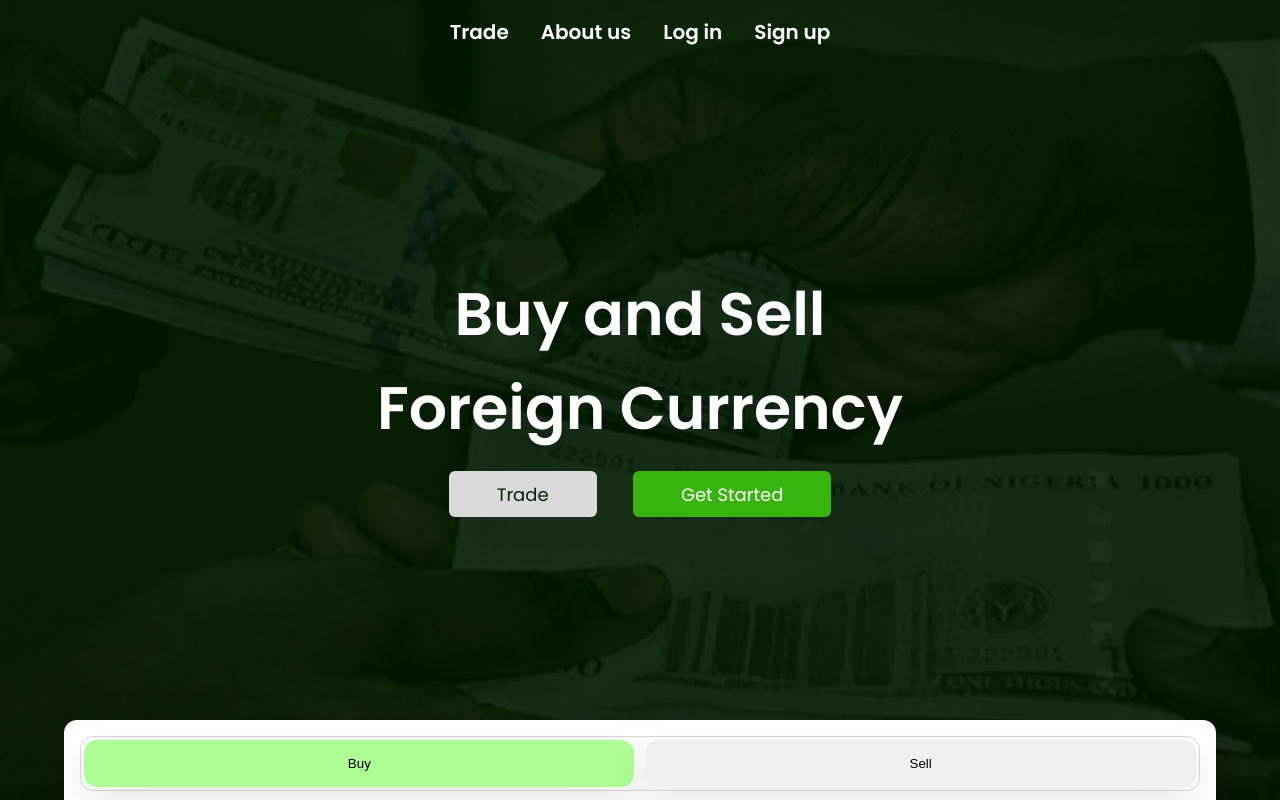
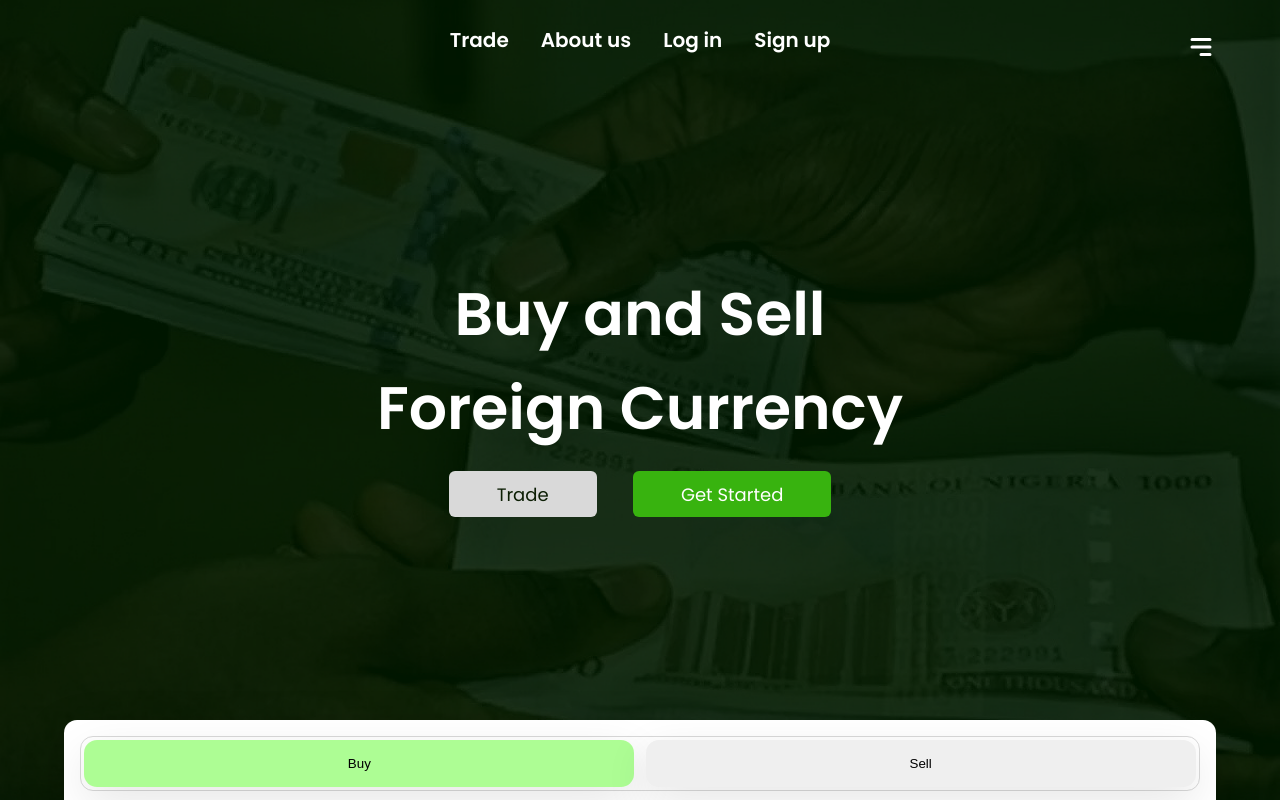
Before and after one commit to romeoscript/class-test, a React (Create React App) app: page / in a window 1280 px wide. Shown: the top 800 px of the page. Built offline with nearby package versions, Linux system fonts and the light colour scheme.

Commit message:
navbar fixed

```diff
--- a/src/components/howTo/how.scss
+++ b/src/components/howTo/how.scss
@@ -12,6 +12,7 @@
   gap: 2%;
   padding: 1rem;
   justify-content: space-around;
+  flex-wrap: wrap;
 
   .howto_flex-item {
     width: 200px;
--- a/src/components/navbar/Navbar.jsx
+++ b/src/components/navbar/Navbar.jsx
@@ -1,20 +1,62 @@
-import React,{useState} from "react";
+import React, { useState } from "react";
 import "./navbar.scss";
+import { Link } from "react-router-dom";
+import { HiMenuAlt3 } from "react-icons/hi";
+import { MdClose } from "react-icons/md";
 const Navbar = () => {
-  const [bgChange, setBgChange] = useState(false)
+  const [bgChange, setBgChange] = useState(false);
+  const [navToggle, setNavToggle] = useState(true);
 
-  const changeBg =()=>{
+  // changenavbg
+  const changeBg = () => {
     window.scrollY >= 80 ? setBgChange(true) : setBgChange(false);
-  }
-  window.addEventListener('scroll', changeBg)
+  };
+  window.addEventListener("scroll", changeBg);
+
+  // togglemobile
+  const toggleMobile = () => {
+    setNavToggle(!navToggle);
+  };
+
   return (
-    <div className='navbar__container active' >
-      <div className={bgChange?'navlinks__container active':'navlinks__container'}>
-        <p>Trade</p>
-        <p>About us</p>
-        <p>Log in</p>
-        <p>Sign up</p>
+    <div className="navbar__container active">
+      <div
+        className={
+          bgChange ? "navlinks__container active" : "navlinks__container"
+        }
+      >
+        <Link to="/">
+          <p>Trade</p>
+        </Link>
+        <Link to="./about">
+          <p>About us</p>
+        </Link>
+        <Link to="/login">
+          <p>Log in</p>
+        </Link>
+        <Link to="/register">
+          <p>Sign up</p>
+        </Link>
       </div>
+
+      {navToggle && <HiMenuAlt3 className="menu" onClick={toggleMobile} />}
+      {!navToggle && <MdClose className="menu" onClick={toggleMobile} />}
+      {!navToggle && (
+        <div className="mobile__view">
+          <Link to="/">
+            <p>Trade</p>
+          </Link>
+          <Link to="./about">
+            <p>About us</p>
+          </Link>
+          <Link to="/login">
+            <p>Log in</p>
+          </Link>
+          <Link to="/register">
+            <p>Sign up</p>
+          </Link>
+        </div>
+      )}
     </div>
   );
 };
--- a/src/components/navbar/navbar.scss
+++ b/src/components/navbar/navbar.scss
@@ -1,3 +1,4 @@
+
 .navlinks__container {
   display: flex;
   justify-content: center;
@@ -8,6 +9,8 @@
   width: 100%;
   // border: 1px solid green;
   left: 0;
+  height: 80px;
+
   p {
     padding: 0.5rem 1rem;
     font-family: "Poppins";
@@ -16,9 +19,64 @@
     font-size: 20px;
     line-height: 48px;
     color: #ffffff;
+    @media (max-width:550px) {
+      display: none;
+    }
   }
 }
-.navlinks__container.active{
-  background-color: #2C6518!important;
+.navlinks__container.active {
+  background-color: #2c6518 !important;
   z-index: 10;
 }
+.menu {
+  color: white;
+  font-size: 30px;
+  position: fixed;
+  right: 5%;
+  top: 4%;
+  cursor: pointer;
+  z-index: 20;
+}
+.mobile__view {
+  border-radius: 10px;
+  position: fixed;
+  background-color: #2c6518;
+  width: 40%;
+  top: 9%;
+  right: 4%;
+  z-index: 20;
+  -webkit-animation: scale-up-center 0.4s cubic-bezier(0.39, 0.575, 0.565, 1)
+    both;
+  animation: scale-up-center 0.4s cubic-bezier(0.39, 0.575, 0.565, 1) both;
+  // padding: 1rem;
+  p {
+    padding: 1rem;
+
+    text-align: center;
+    color: white;
+    &:hover {
+      opacity: 0.6;
+    }
+  }
+}
+
+@-webkit-keyframes scale-up-center {
+  0% {
+    -webkit-transform: scale(0.5);
+    transform: scale(0.5);
+  }
+  100% {
+    -webkit-transform: scale(1);
+    transform: scale(1);
+  }
+}
+@keyframes scale-up-center {
+  0% {
+    -webkit-transform: scale(0.5);
+    transform: scale(0.5);
+  }
+  100% {
+    -webkit-transform: scale(1);
+    transform: scale(1);
+  }
+}
--- a/src/components/wrapper/wrapper.scss
+++ b/src/components/wrapper/wrapper.scss
@@ -9,6 +9,9 @@
   justify-content: center;
   flex-direction: column;
   position: relative;
+  @media (max-width:550px) {
+    height: 70vh;
+  }
 }
 
 .wrapper__text {
@@ -23,6 +26,10 @@
     line-height: 94px;
     text-align: center;
     color: #ffffff;
+    @media (max-width:550px) {
+      font-size: 30px;
+    line-height: 42px;
+    }
   }
   button {
     padding: 0.6rem 3rem;
--- a/src/index.css
+++ b/src/index.css
@@ -15,3 +15,6 @@ code {
   font-family: source-code-pro, Menlo, Monaco, Consolas, 'Courier New',
     monospace;
 }
+a{
+  text-decoration: unset;
+}
--- a/src/pages/home/home.scss
+++ b/src/pages/home/home.scss
@@ -4,6 +4,9 @@
   height: 500px;
   display: flex;
   width: 100%;
+  @media (max-width:550px) {
+    top: 60%;
+  }
   .table__container-div {
     background: #ffffff;
     box-shadow: 0px 14px 46px -1px rgba(0, 0, 0, 0.18);
```
